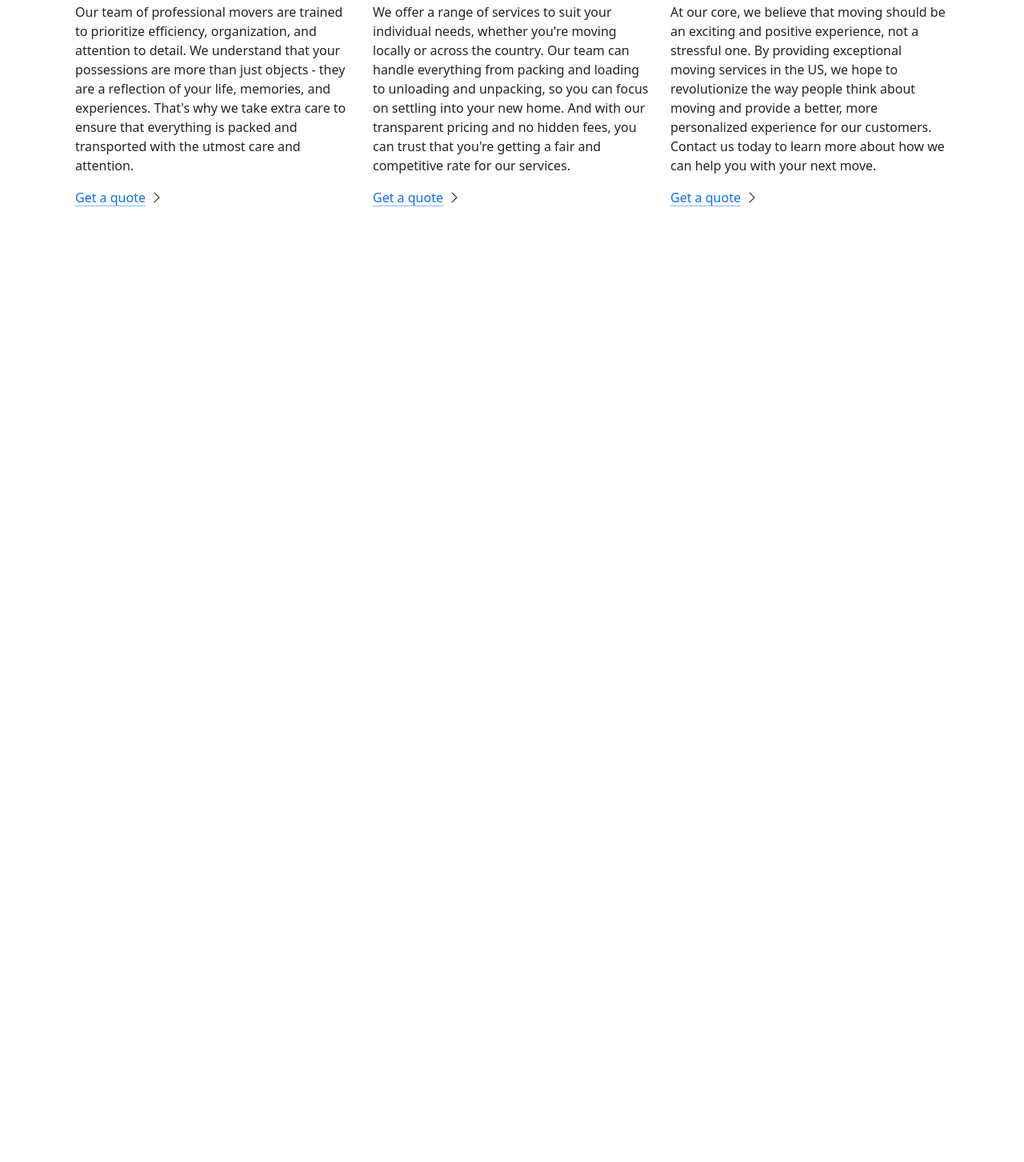
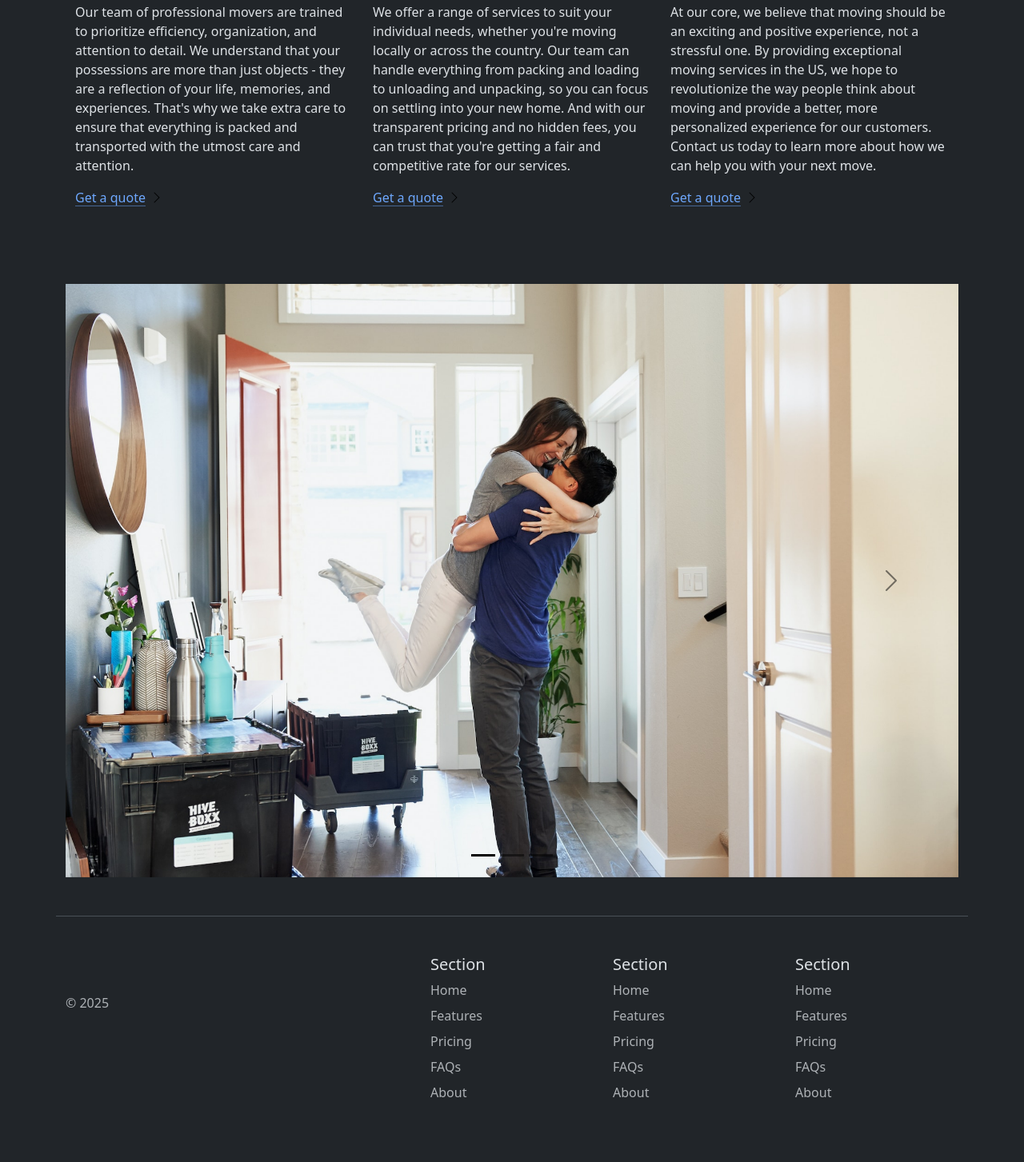
Before and after one commit to Fikayo123/bootstrap, a plain HTML site: page 11.2 Bootstrap Components/index.html in a window 1280 px wide. Shown: the part 1063-2516 px from the top of the page at 80% size. Before the commit the page ends 1418 px from the top, so only its background shows below. Drawn offline with nearby package versions, Linux system fonts and the light colour scheme; files that its build step writes are made by us from their sources.

Commit message:
added footer and style

```diff
--- a/11.2 Bootstrap Components/index.html
+++ b/11.2 Bootstrap Components/index.html
@@ -1,5 +1,5 @@
 <!DOCTYPE html>
-<html lang="en">
+<html lang="en" data-bs-theme="dark">
 
 <head>
   <meta charset="UTF-8">
@@ -20,10 +20,7 @@
 <body>
 <nav class="navbar navbar-expand-lg bg-body-tertiary">
     <div class="container-fluid">
-      <a class="navbar-brand" href="#"><img src="box-seam.svg" alt="moveit logo" height="30">Move it</a>
-      <path
-        d="M8.186 1.113a.5.5 0 0 0-.372 0L1.846 3.5l2.404.961L10.404 2zm3.564 1.426L5.596 5 8 5.961 14.154 3.5zm3.25 1.7-6.5 2.6v7.922l6.5-2.6V4.24zM7.5 14.762V6.838L1 4.239v7.923zM7.443.184a1.5 1.5 0 0 1 1.114 0l7.129 2.852A.5.5 0 0 1 16 3.5v8.662a1 1 0 0 1-.629.928l-7.185 2.874a.5.5 0 0 1-.372 0L.63 13.09a1 1 0 0 1-.63-.928V3.5a.5.5 0 0 1 .314-.464z" />
-      </svg>
+      <a class="navbar-brand" href="#"><img src="./box-seam.svg" alt="moveit brand icon" height="30"> Move It</a>
       <button class="navbar-toggler" type="button" data-bs-toggle="collapse" data-bs-target="#navbarSupportedContent"
         aria-controls="navbarSupportedContent" aria-expanded="false" aria-label="Toggle navigation">
         <span class="navbar-toggler-icon"></span>
@@ -34,7 +31,7 @@
             <a class="nav-link active" aria-current="page" href="#">Home</a>
           </li>
           <li class="nav-item">
-            <a class="nav-link" href="#"> About</a>
+            <a class="nav-link" href="#">About</a>
           </li>
           <li class="nav-item dropdown">
             <a class="nav-link dropdown-toggle" href="#" role="button" data-bs-toggle="dropdown" aria-expanded="false">
@@ -51,27 +48,31 @@
           </li>
         </ul>
         <form class="d-flex" role="search">
-          <input class="form-control me-2" type="search" placeholder="Postcode" aria-label="Search" />
+          <input class="form-control me-2" type="search" placeholder="Postcode" aria-label="Search">
           <button class="btn btn-outline-success" type="submit">Check</button>
         </form>
       </div>
     </div>
   </nav>
 <div class="px-4 pt-5 my-5 text-center border-bottom">
-    <h1 class="display-4 fw-bold text-body-emphasis">Move With Joy
-    </h1>
+    <h1 class="display-4 fw-bold text-body-emphasis">Move With Joy</h1>
     <div class="col-lg-6 mx-auto">
       <p class="lead mb-4">Welcome to our website, where we are on a mission to provide exceptional moving services to
-        customers in the US. As a startup, we believe that moving doesn't have to be stressful or complicated, and we
-        are passionate about making the process as seamless and enjoyable as possible.
+        customers in the US. As a
+        startup, we believe that moving doesn't have to be stressful or complicated, and we are passionate about making
+        the
+        process as seamless and enjoyable as possible.
       </p>
-      <div class="d-grid gap-2 d-sm-flex justify-content-sm-center mb-5"> <button type="button"
-          class="btn btn-primary btn-lg px-4 me-sm-3">Get a Quote</button> <button type="button"
-          class="btn btn-outline-secondary btn-lg px-4">Contact Us</button> </div>
+      <div class="d-grid gap-2 d-sm-flex justify-content-sm-center mb-5">
+        <button type="button" class="btn btn-primary btn-lg px-4 me-sm-3">Get a Quote</button>
+        <button type="button" class="btn btn-outline-secondary btn-lg px-4">Contact Us</button>
+      </div>
     </div>
     <div class="overflow-hidden" style="max-height: 30vh;">
-      <div class="container px-5"> <img src="moving-van.jpg" class="img-fluid border rounded-3 shadow-lg mb-4"
-          alt="Example image" width="700" height="500" loading="lazy"> </div>
+      <div class="container px-5">
+        <img src="./moving-van.jpg" class="img-fluid border rounded-3 shadow-lg mb-4" alt="Example image" width="700"
+          height="500" loading="lazy">
+      </div>
     </div>
   </div>
   <div class="container px-4 py-5" id="featured-3">
@@ -129,6 +130,85 @@
         <a href="#" class="icon-link">
           Get a quote
           <img src="./chevron-right.svg" alt="chevron-right">
+        </a>
+      </div>
+    </div>
+  </div>
+  <div class="container">
+    <div id="carouselExampleIndicators" class="carousel slide">
+      <div class="carousel-indicators">
+        <button type="button" data-bs-target="#carouselExampleIndicators" data-bs-slide-to="0" class="active"
+          aria-current="true" aria-label="Slide 1"></button>
+        <button type="button" data-bs-target="#carouselExampleIndicators" data-bs-slide-to="1"
+          aria-label="Slide 2"></button>
+        <button type="button" data-bs-target="#carouselExampleIndicators" data-bs-slide-to="2"
+          aria-label="Slide 3"></button>
+      </div>
+      <div class="carousel-inner">
+        <div class="carousel-item active">
+          <img src="./couple.jpg" class="d-block w-100" alt="couple">
+        </div>
+        <div class="carousel-item">
+          <img src="./dog.jpg" class="d-block w-100" alt="dog">
+        </div>
+        <div class="carousel-item">
+          <img src="./family.jpg" class="d-block w-100" alt="family">
+        </div>
+      </div>
+      <button class="carousel-control-prev" type="button" data-bs-target="#carouselExampleIndicators"
+        data-bs-slide="prev">
+        <span class="carousel-control-prev-icon" aria-hidden="true"></span>
+        <span class="visually-hidden">Previous</span>
+      </button>
+      <button class="carousel-control-next" type="button" data-bs-target="#carouselExampleIndicators"
+        data-bs-slide="next">
+        <span class="carousel-control-next-icon" aria-hidden="true"></span>
+        <span class="visually-hidden">Next</span>
+      </button>
+    </div>
+  </div>
+
+  <div class="container">
+    <footer class="row row-cols-1 row-cols-sm-2 row-cols-md-5 py-5 my-5 border-top">
+      <div class="col mb-3"> <a href="/" class="d-flex align-items-center mb-3 link-body-emphasis text-decoration-none"
+          aria-label="Bootstrap"> <svg class="bi me-2" width="40" height="32" aria-hidden="true">
+            <use xlink:href="#bootstrap"></use>
+          </svg> </a>
+        <p class="text-body-secondary">© 2025</p>
+      </div>
+      <div class="col mb-3"></div>
+      <div class="col mb-3">
+        <h5>Section</h5>
+        <ul class="nav flex-column">
+          <li class="nav-item mb-2"><a href="#" class="nav-link p-0 text-body-secondary">Home</a></li>
+          <li class="nav-item mb-2"><a href="#" class="nav-link p-0 text-body-secondary">Features</a></li>
+          <li class="nav-item mb-2"><a href="#" class="nav-link p-0 text-body-secondary">Pricing</a></li>
+          <li class="nav-item mb-2"><a href="#" class="nav-link p-0 text-body-secondary">FAQs</a></li>
+          <li class="nav-item mb-2"><a href="#" class="nav-link p-0 text-body-secondary">About</a></li>
+        </ul>
+      </div>
+      <div class="col mb-3">
+        <h5>Section</h5>
+        <ul class="nav flex-column">
+          <li class="nav-item mb-2"><a href="#" class="nav-link p-0 text-body-secondary">Home</a></li>
+          <li class="nav-item mb-2"><a href="#" class="nav-link p-0 text-body-secondary">Features</a></li>
+          <li class="nav-item mb-2"><a href="#" class="nav-link p-0 text-body-secondary">Pricing</a></li>
+          <li class="nav-item mb-2"><a href="#" class="nav-link p-0 text-body-secondary">FAQs</a></li>
+          <li class="nav-item mb-2"><a href="#" class="nav-link p-0 text-body-secondary">About</a></li>
+        </ul>
+      </div>
+      <div class="col mb-3">
+        <h5>Section</h5>
+        <ul class="nav flex-column">
+          <li class="nav-item mb-2"><a href="#" class="nav-link p-0 text-body-secondary">Home</a></li>
+          <li class="nav-item mb-2"><a href="#" class="nav-link p-0 text-body-secondary">Features</a></li>
+          <li class="nav-item mb-2"><a href="#" class="nav-link p-0 text-body-secondary">Pricing</a></li>
+          <li class="nav-item mb-2"><a href="#" class="nav-link p-0 text-body-secondary">FAQs</a></li>
+          <li class="nav-item mb-2"><a href="#" class="nav-link p-0 text-body-secondary">About</a></li>
+        </ul>
+      </div>
+    </footer>
+  </div>
   <script src="https://cdn.jsdelivr.net/npm/bootstrap@5.3.8/dist/js/bootstrap.bundle.min.js"
     integrity="sha384-FKyoEForCGlyvwx9Hj09JcYn3nv7wiPVlz7YYwJrWVcXK/BmnVDxM+D2scQbITxI"
     crossorigin="anonymous"></script>
```
Lines whose indentation alone changed are shown as unchanged.
